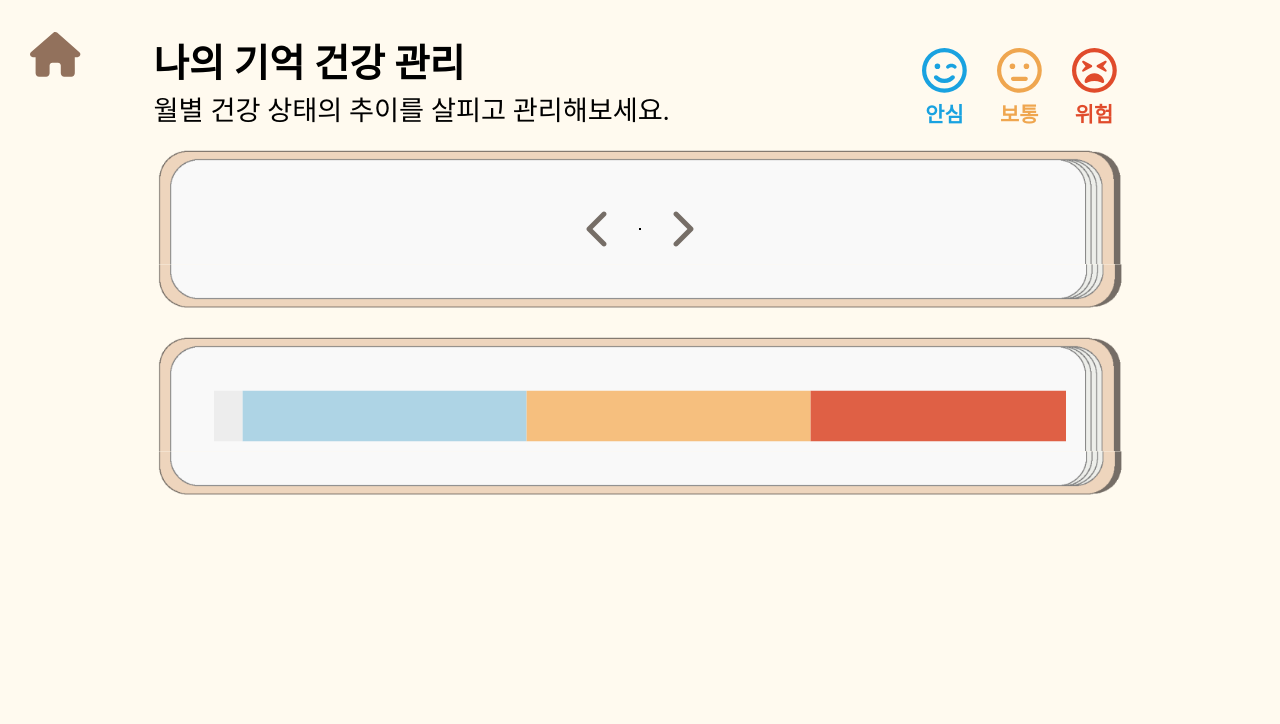
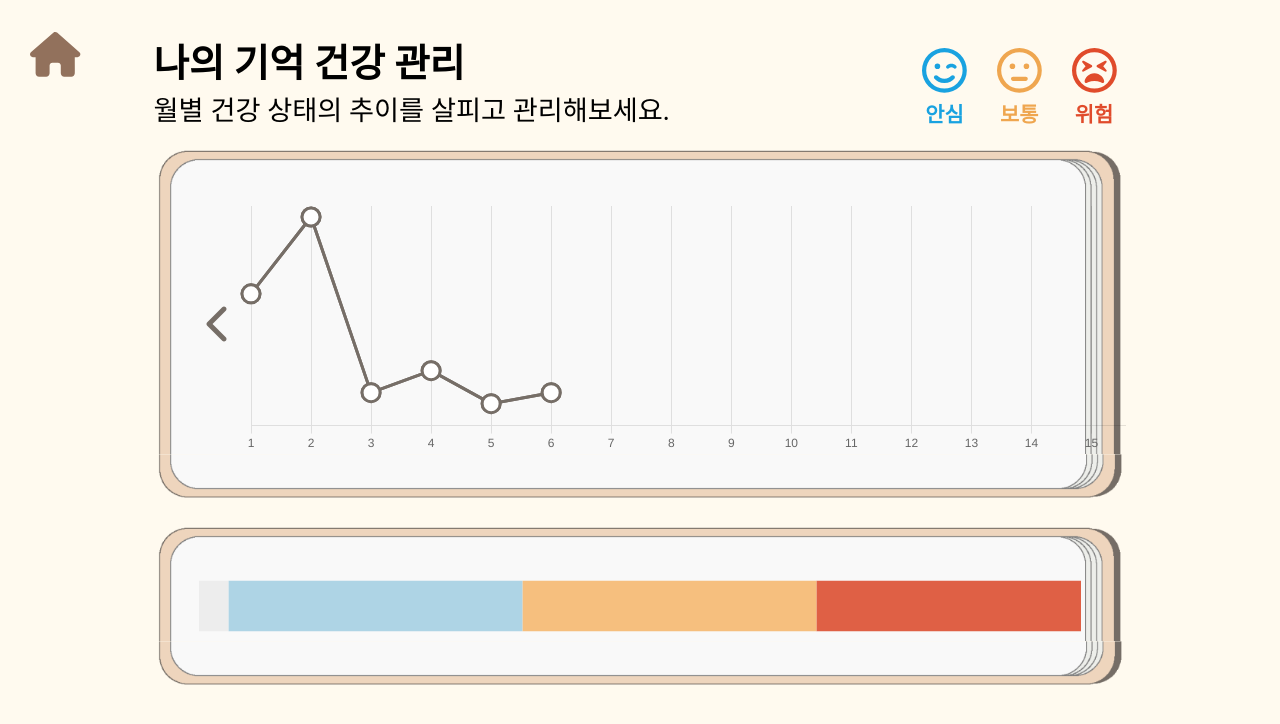
Before and after one commit to Ah-MorningDiary/Ah-MorinngDiary-frontend, a React (Vite) app: page /chart in a window 1280 px wide. Shown: the top 724 px of the page. Built offline with nearby package versions, Linux system fonts and the light colour scheme; no server answers; a web font is replaced by a local one.

Commit message:
[FEAT] LineChart 구현 중

```diff
--- a/src/pages/Chart/Chart.scss
+++ b/src/pages/Chart/Chart.scss
@@ -87,13 +87,16 @@ $bookBlankUrl: url('/img/bookBlank_content_small.png');
                 border: none;
                 color: $color-ashbrown;
 
-                padding: 0 20px;
+                padding: 0px;
             }
 
             // 찐 차트
             .chart-risk-changes {
-                overflow-x: scroll;
-                border: 1px solid $color-black;
+                // overflow-x: scroll;
+                // border: 1px solid $color-black;
+                z-index: 1;
+
+                overflow-x: auto;
             }
         }
 
@@ -102,7 +105,11 @@ $bookBlankUrl: url('/img/bookBlank_content_small.png');
             background-size: 100% 100%;
             min-height: 20%;
 
-            padding: 0px 60px;
+            padding: 0px 45px;
+
+            display: flex;
+            flex-wrap: wrap;
+            flex-direction: column;
         }
 
         .bookmark-month {
--- a/src/pages/Chart/ChartPage.jsx
+++ b/src/pages/Chart/ChartPage.jsx
@@ -57,22 +57,20 @@ function ChartPage() {
     month: month,
   };
 
-  const [chartData, setChartData] = useState({ riskChanges: [], riskNums: [] });
+  const [chartData, setChartData] = useState({ riskChanges: [] });
 
   useEffect(() => {
     // console.log(`current month: `, month); // 월 테스트용
     axios
       .get(`${BASE_URL}/chart/${month}`, { params })
       .then((response) => {
-        const { riskChanges, riskNums } = response.data;
+        const { riskChanges } = response.data;
         // 한 달 간 날짜별 위험도
         // List [[date, risk]]
-        // 한 달 간 위험도별 건수
-        // List(안 푼 날 수, 안심 수, 보통 수, 위험 수)
         console.log(
-          `한 달 간 날짜별 위험도: ${riskChanges}, 위험도별 건수: ${riskNums}`
+          `한 달 간 날짜별 위험도: ${riskChanges}`
         );
-        setChartData({ riskChanges, riskNums });
+        setChartData({ riskChanges });
 
         // 차트 생성
       })
@@ -80,6 +78,58 @@ function ChartPage() {
         console.error("Error: failed fetching the chart", error);
       });
   }, [month]);
+
+  const LineChart = () => {
+    const data = {
+      labels: [ '1', '2', '3', '4', '5', '6', '7', '8', '9', '10',
+        '11', '12', '13', '14', '15', '16', '17', '18', '19', '20',
+        '21', '22', '23', '24', '25', '26', '27', '28', '29', '30' ],
+      datasets: [
+        {
+          label: '1',
+          data: [12, 19, 3, 5, 2, 3],
+          fill: false,
+          backgroundColor: 'white',
+          borderColor: '#766E67',
+          borderWidth: 3,
+          pointRadius: 9, // 데이터 포인트의 반지름을 5px
+          pointHoverRadius: 7,
+        },
+        {
+          label: '2',
+          data: [12, 19, 3, 5, 2, 3],
+          fill: false,
+          backgroundColor: 'white',
+          borderColor: '#766E67',
+          borderWidth: 3,
+          pointRadius: 9, // 데이터 포인트의 반지름을 5px
+          pointHoverRadius: 7,
+        },
+      ],
+  };
+
+    const options = {
+        scales: {
+          x: {
+            ticks: {
+              autoSkip: false, // 모든 라벨을 표시
+            },
+          },
+          y: {
+            beginAtZero: true,
+            display: false,
+          },
+        },
+        plugins: {
+          legend: {
+            display: false, // 범례 숨기기
+          },
+        },
+        maintainAspectRatio: false, // 가로 세로 비율 유지 안 함
+    };
+
+    return <Line data={data} options={options} />;
+  }
 
   const ContainerRiskChanges = () => {
     return (
@@ -90,13 +140,13 @@ function ChartPage() {
             alt="bookBlank_edge"
             style={{ display: "inline-block", verticalAlign: "bottom", width: "100%", maxWidth: "1280px", }}
           />
-          <div className="chart-container container-bookBlank">
+          <div className="chart-container container-bookBlank" style={{ width: '100%', height: '260px' }}>
             <button>
               <FontAwesomeIcon icon={faChevronLeft} style={{ width: "2.5rem", height: "2.5rem", }}/>
             </button>
             {/* 차트 내용 */}
-            <div className='chart-risk-changes'>
-
+            <div className='chart-risk-changes' style={{ width: '200%', height: '100%', }}>
+              <LineChart />
             </div>
             <button>
               <FontAwesomeIcon icon={faChevronRight} style={{ width: "2.5rem", height: "2.5rem", }}/>
```
